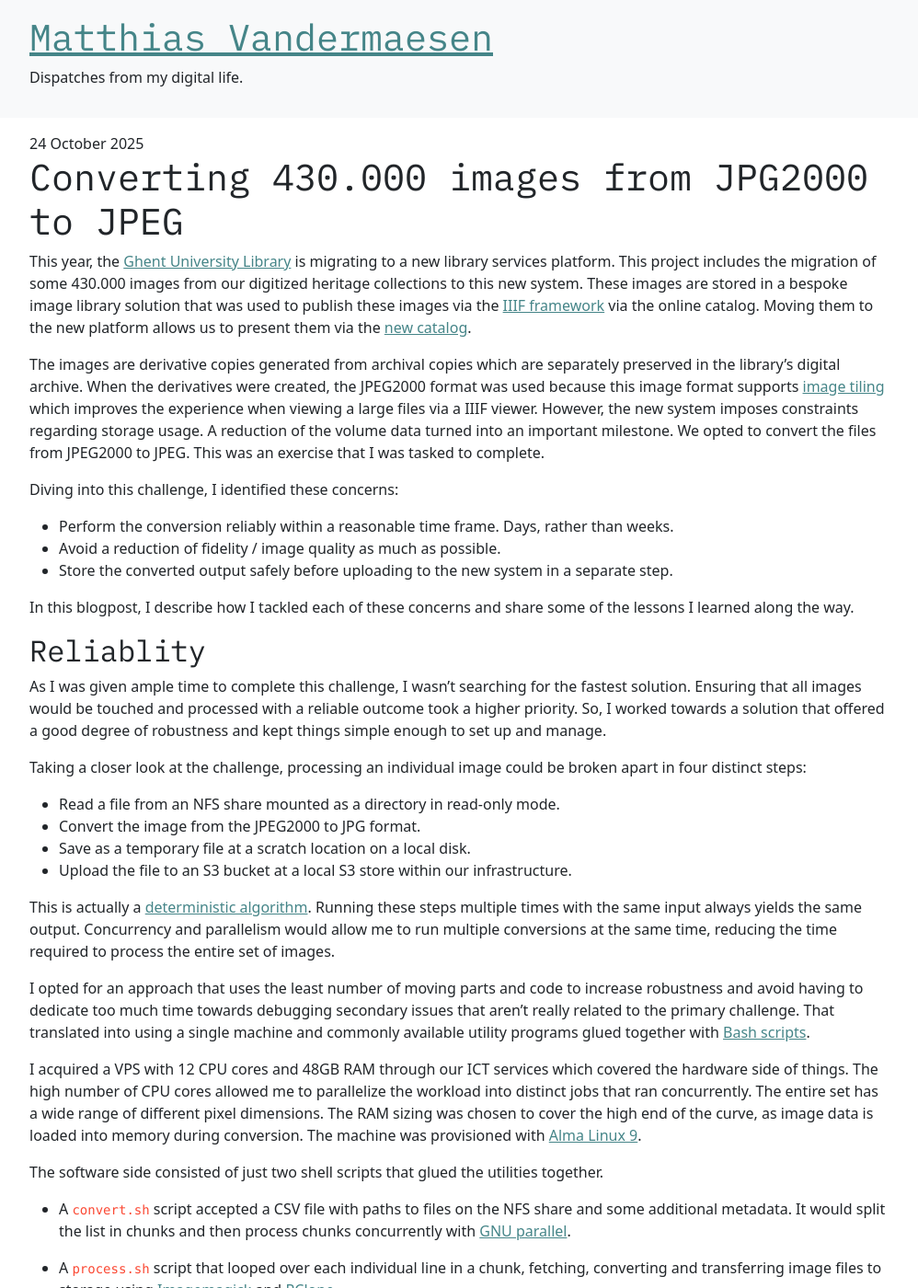
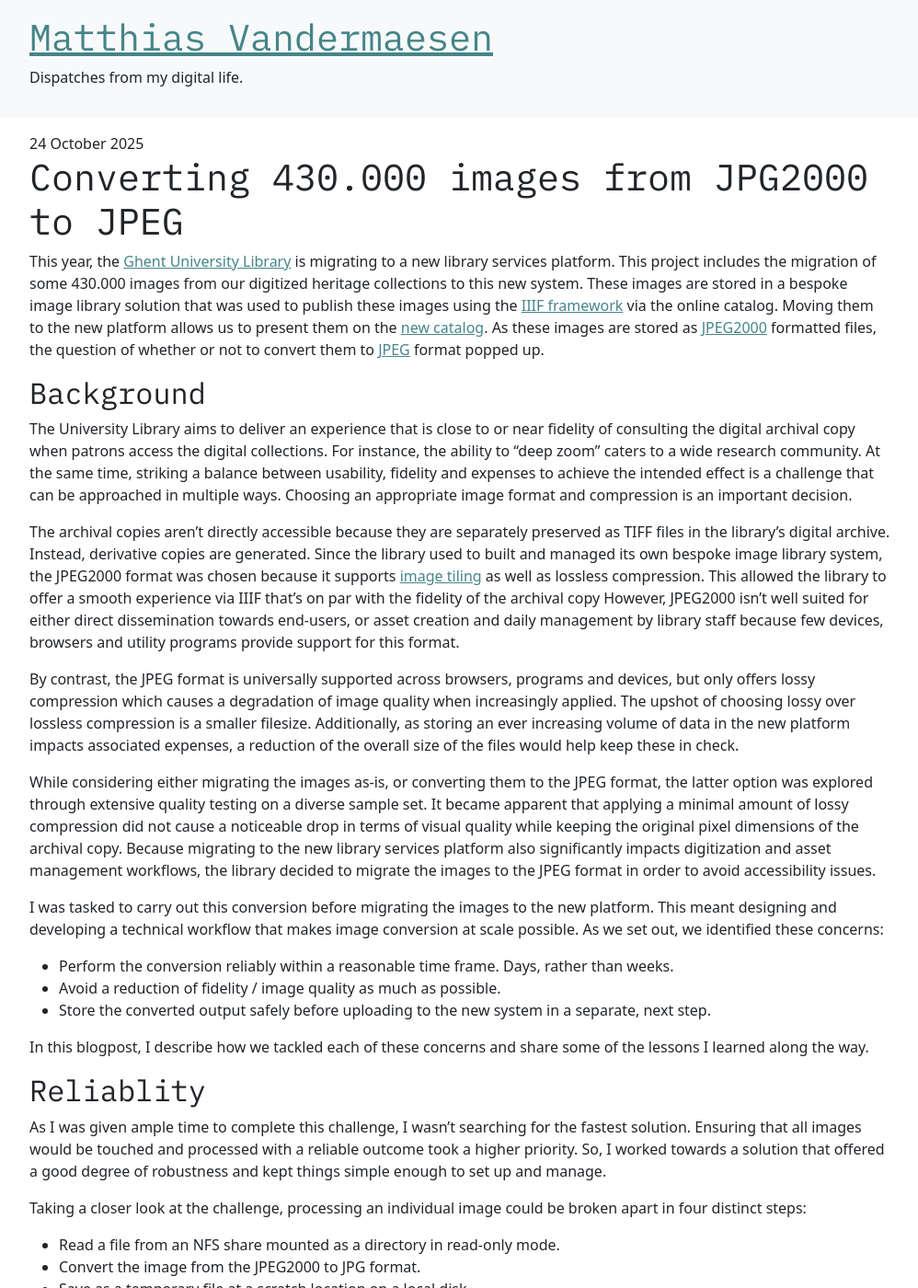
Before and after one commit to netsensei/colada, a Jekyll site: the page built from _posts/2025-10-24-converting-430000-images-from-jpg2000-to-jpeg.markdown, in a window 1280 px wide and 1400 px high. Shown: the whole window at 92% size, without its empty margins (140-1138 px from the left). Built offline with Jekyll 4.4.1, drawn with Linux system fonts in a browser that asks for light colours; some of the changed text lies outside the part shown.

Commit message:
Changed: amended the introduction of the post 'Converting 430.000 images from JPG2000 to JPEG'.

```diff
--- a/_posts/2025-10-24-converting-430000-images-from-jpg2000-to-jpeg.markdown
+++ b/_posts/2025-10-24-converting-430000-images-from-jpg2000-to-jpeg.markdown
@@ -4,17 +4,25 @@ title:  "Converting 430.000 images from JPG2000 to JPEG"
 date:   2025-10-24
 render_with_liquid: false
 ---
-This year, the [Ghent University Library](https://lib.ugent.be) is migrating to a new library services platform. This project includes the migration of some 430.000 images from our digitized heritage collections to this new system. These images are stored in a bespoke image library solution that was used to publish these images via the [IIIF framework](https://iiif.io) via the online catalog. Moving them to the new platform allows us to present them via the [new catalog](https://lib.ugent.be).
+This year, the [Ghent University Library](https://lib.ugent.be) is migrating to a new library services platform. This project includes the migration of some 430.000 images from our digitized heritage collections to this new system. These images are stored in a bespoke image library solution that was used to publish these images using the [IIIF framework](https://iiif.io) via the online catalog. Moving them to the new platform allows us to present them on the [new catalog](https://lib.ugent.be). As these images are stored as [JPEG2000](https://en.wikipedia.org/wiki/JPEG_2000) formatted files, the question of whether or not to convert them to [JPEG](https://en.wikipedia.org/wiki/JPEG) format popped up.
 
-The images are derivative copies generated from archival copies which are separately preserved in the library's digital archive. When the derivatives were created, the JPEG2000 format was used because this image format supports [image tiling](https://training.iiif.io/iiif-online-workshop/day-two/fileformats.html) which improves the experience when viewing a large files via a IIIF viewer. However, the new system imposes constraints regarding storage usage. A reduction of the volume data turned into an important milestone. We opted to convert the files from JPEG2000 to JPEG. This was an exercise that I was tasked to complete.
+## Background
 
-Diving into this challenge, I identified these concerns:
+The University Library aims to deliver an experience that is close to or near fidelity of consulting the digital archival copy when patrons access the digital collections. For instance, the ability to "deep zoom" caters to a wide research community. At the same time, striking a balance between usability, fidelity and expenses to achieve the intended effect is a challenge that can be approached in multiple ways. Choosing an appropriate image format and compression is an important decision.
+
+The archival copies aren't directly accessible because they are separately preserved as TIFF files in the library's digital archive. Instead, derivative copies are generated. Since the library used to built and managed its own bespoke image library system, the JPEG2000 format was chosen because it supports [image tiling](https://training.iiif.io/iiif-online-workshop/day-two/fileformats.html) as well as lossless compression. This allowed the library to offer a smooth experience via IIIF that's on par with the fidelity of the archival copy However, JPEG2000 isn't well suited for either direct dissemination towards end-users, or asset creation and daily management by library staff because few devices, browsers and utility programs provide support for this format.
+
+By contrast, the JPEG format is universally supported across browsers, programs and devices, but only offers lossy compression which causes a degradation of image quality when increasingly applied. The upshot of choosing lossy over lossless compression is a smaller filesize. Additionally, as storing an ever increasing volume of data in the new platform impacts associated expenses, a reduction of the overall size of the files would help keep these in check.
+
+While considering either migrating the images as-is, or converting them to the JPEG format, the latter option was explored through extensive quality testing on a diverse sample set. It became apparent that applying a minimal amount of lossy compression did not cause a noticeable drop in terms of visual quality while keeping the original pixel dimensions of the archival copy. Because migrating to the new library services platform also significantly impacts digitization and asset management workflows, the library decided to migrate the images to the JPEG format in order to avoid accessibility issues.
+
+I was tasked to carry out this conversion before migrating the images to the new platform. This meant designing and developing a technical workflow that makes image conversion at scale possible. As we set out, we identified these concerns:
 
 * Perform the conversion reliably within a reasonable time frame. Days, rather than weeks.
 * Avoid a reduction of fidelity / image quality as much as possible.
-* Store the converted output safely before uploading to the new system in a separate step.
+* Store the converted output safely before uploading to the new system in a separate, next step.
 
-In this blogpost, I describe how I tackled each of these concerns and share some of the lessons I learned along the way.
+In this blogpost, I describe how we tackled each of these concerns and share some of the lessons I learned along the way.
 
 ## Reliablity
 
@@ -110,7 +118,7 @@ Nonetheless, VIPS beats ImageMagick in absolute terms when it comes to conversio
 
 A key requirement was minimizing loss of quality or fidelity with respect to the original archival copy preserved as a TIFF file in the library's archive. The old system served the images via IIIF which allowed for the integration of a IIIF viewer in the library's catalog. The new solution features similar functionality, offering IIIF services.
 
-The JPEG2000 format is well suited for fast generation and tiled delivery of images to IIIF viewers, promoting a smooth user experience when zooming into the details of a high resolution image. Since reducing storage usage is a requirement, it wasn't possible to migrate the images as-is.
+The JPEG2000 format is well suited for fast generation and tiled delivery of images to IIIF viewers, promoting a smooth user experience when zooming into the details of a high resolution image. Since minimizing accessibility concerns is a requirement, it wasn't possible to migrate the images as-is.
 
 The images are the result of many years of digitization efforts in the library. The original TIFF files are preserved on archival tape via the library's digital archiving system, and therefore not readily available. The JPEG2000 files were derived from the TIFF files before archival ingest. Applying lossless compression and preserving the original image size guaranteed that the experience offered through the old IIIF service kept the same fidelity as consuming the archival copies. Replicating a similar level of fidelity in the new system was and remains a key goal.
 
@@ -301,6 +309,8 @@ The total size of the converted set of images weighs in at 2.93 TB which meets t
 
 Completing the entire conversion happened across several weeks. During that time, I switched between running and re-running  conversions, tweaking the scripts where applicable, as well as attending other aspects of the project such as creating a robust workflow for uploading and importing the images with the appropriate metadata. For reference, I was able to process a batch of 95.558 images in 23 hours, with 35 failures.
 
+**November 3rd, 2025**: The introduction of this post was amended to provide more background to the library's decision towards converting the derivative copies from JPEG2000 to the JPEG format.
+
 
 [//]: # non parallel
 [//]: # 3 runs with imagemagick:
```
